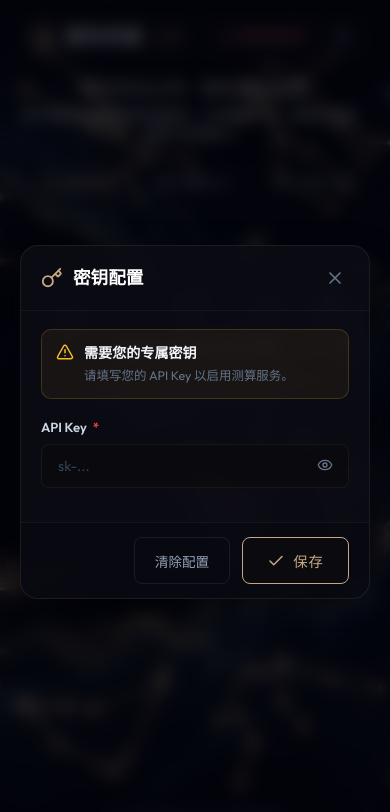
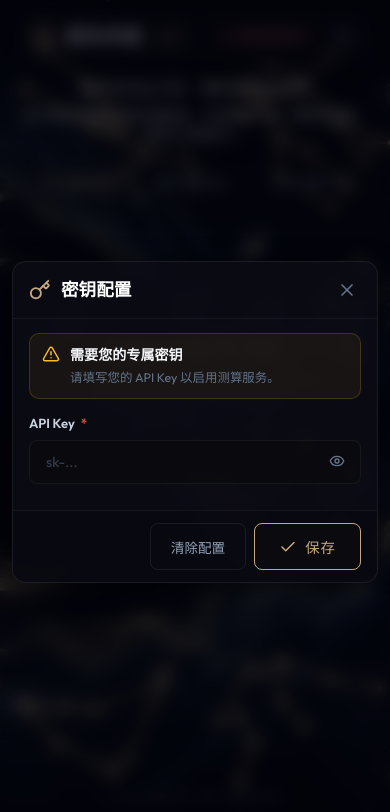
Before and after one commit to 3361409208a-source/astro-tracks, a Nuxt app: page / in a window 390 px wide. Shown: the top 812 px of the page. Built offline with nearby package versions, Linux system fonts and the light colour scheme; no server answers.

Commit message:
style: 优化密钥配置弹窗在小屏幕上的自适应，并适配移动端底部安全区

```diff
--- a/app/app.vue
+++ b/app/app.vue
@@ -475,14 +475,14 @@ const onConfigSaved = () => {
 /* 页脚 */
 .app-footer {
   text-align: center;
-  padding: 12px 0 8px;
+  padding: 12px 0 calc(12px + env(safe-area-inset-bottom));
   font-size: 0.7rem;
   color: #334155;
 }
 
 @media (max-width: 640px) {
   .app-layout {
-    padding: 12px 16px;
+    padding: 12px 16px calc(24px + env(safe-area-inset-bottom));
   }
   .app-header {
     padding: 8px 14px;
--- a/app/components/ApiKeyModal.vue
+++ b/app/components/ApiKeyModal.vue
@@ -182,10 +182,13 @@ const clearConfig = () => {
 .modal-content {
   width: 100%;
   max-width: 460px;
+  max-height: calc(100vh - 40px);
   background: rgba(12, 12, 22, 0.9);
   border: 1px solid rgba(255, 255, 255, 0.07);
   border-radius: 18px;
   overflow: hidden;
+  display: flex;
+  flex-direction: column;
 }
 
 .modal-header {
@@ -194,6 +197,7 @@ const clearConfig = () => {
   justify-content: space-between;
   padding: 18px 20px;
   border-bottom: 1px solid rgba(255, 255, 255, 0.05);
+  flex-shrink: 0;
 }
 
 .header-title {
@@ -229,6 +233,9 @@ const clearConfig = () => {
 
 .modal-body {
   padding: 18px 20px;
+  overflow-y: auto;
+  flex: 1;
+  scrollbar-width: thin;
 }
 
 /* 内置密钥状态提示 */
@@ -321,6 +328,7 @@ const clearConfig = () => {
   padding: 14px 20px;
   background: rgba(4, 4, 12, 0.3);
   border-top: 1px solid rgba(255, 255, 255, 0.05);
+  flex-shrink: 0;
 }
 
 .fade-enter-active, .fade-leave-active {
@@ -329,4 +337,31 @@ const clearConfig = () => {
 .fade-enter-from, .fade-leave-to {
   opacity: 0;
 }
+
+@media (max-width: 480px) {
+  .modal-overlay {
+    padding: 12px;
+  }
+  .modal-content {
+    max-height: calc(100vh - 24px);
+    border-radius: 14px;
+  }
+  .modal-header {
+    padding: 14px 16px;
+  }
+  .modal-body {
+    padding: 14px 16px;
+  }
+  .modal-footer {
+    padding: 12px 16px;
+    gap: 8px;
+  }
+  .builtin-notice {
+    padding: 10px 12px;
+    margin-bottom: 14px;
+  }
+  .form-group {
+    margin-bottom: 12px;
+  }
+}
 </style>
```
